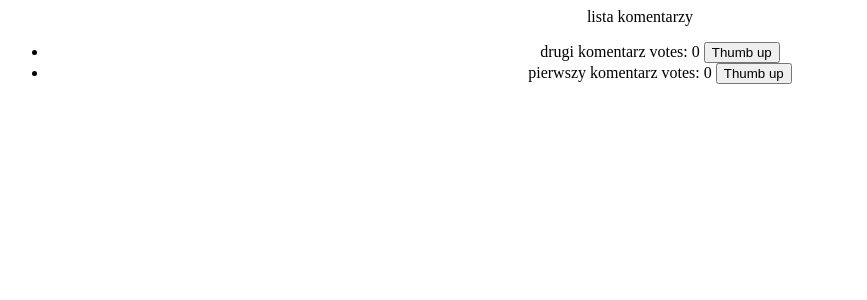
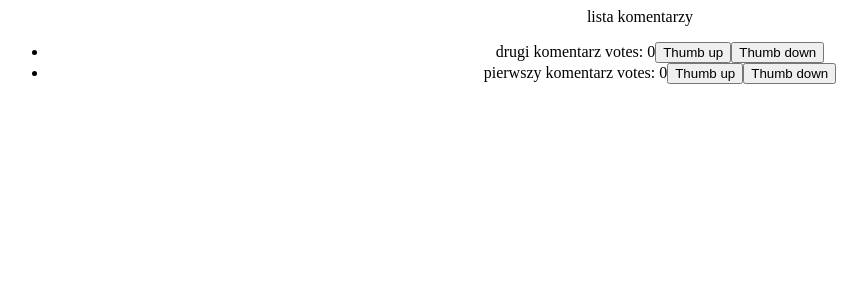
Before and after one commit to Tobiasz12/-React-i-Redux, a React (Create React App) app: page / in a window 1280 px wide. Shown: the top 300 px of the page, without its empty margins (0-867 px from the left). Built offline with nearby package versions, Linux system fonts and the light colour scheme.

Commit message:
task 7.7

```diff
--- a/src/components/Comment.js
+++ b/src/components/Comment.js
@@ -1,8 +1,10 @@
 import React from 'react';
 
-const Comment = ({text, votes, id, thumbUpComment}) =>
+const Comment = ({text, votes, id, thumbUpComment, thumbsDown}) =>
   <li>
-    {text} <span>votes: {votes}</span> <button onClick={() => thumbUpComment(id)}>Thumb up</button>
+    {text} <span>votes: {votes}</span>
+    <button onClick={() => thumbUpComment(id)}>Thumb up</button>
+    <button onClick={() => thumbsDown(id)}>Thumb down</button>
   </li>;
 
 export default Comment;
--- a/src/components/CommentContainer.js
+++ b/src/components/CommentContainer.js
@@ -3,7 +3,8 @@ import Comment from './Comment';
 import {thumbUpComment, thumbsDown, removeComment, addComment} from '../actions/actions'
 
 const mapDispatchToProps = dispatch => ({
-  thumbUpComment: (id) => dispatch(thumbUpComment(id))
+  thumbUpComment: (id) => dispatch(thumbUpComment(id)),
+  thumbsDown: (id) => dispatch(thumbsDown(id))
 
 });
 
--- a/src/reducers/comments.js
+++ b/src/reducers/comments.js
@@ -17,9 +17,11 @@ import {ADD_COMMENT, REMOVE_COMMENT, EDIT_COMMENT, THUMB_UP_COMMENT,THUMB_DOWN_C
             });
         case THUMB_DOWN_COMMENT:
             return state.map(comment => {
-                comment.id === action.id ? comment.votes - 1 : comment;
+                if(comment.id === action.id) {
+                return {...comment, votes: comment.votes - 1}
+                }
             return comment;
-            })
+            });
         case REMOVE_COMMENT:
             return state.filter(comment => comment.id !== action.id);
 
```
Lines whose indentation alone changed are shown as unchanged.
